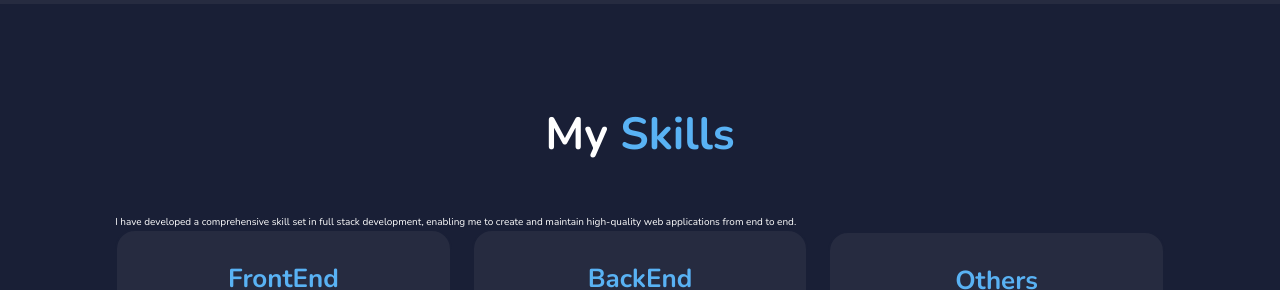
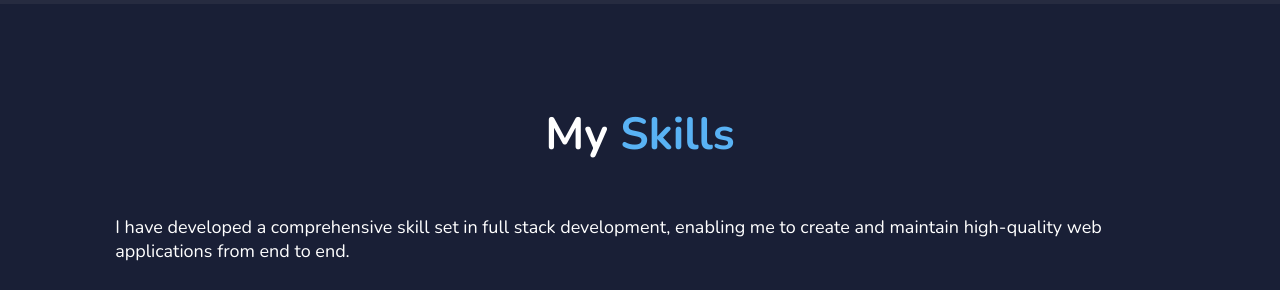
Before and after one commit to sairaj730/sairaj_Portfolio, a plain HTML site: page index.html in a window 1280 px wide. Shown: the part 1596-1886 px from the top of the page. Drawn offline with nearby package versions, Linux system fonts and the light colour scheme.

Commit message:
Update styles.css

```diff
--- a/style/styles.css
+++ b/style/styles.css
@@ -208,6 +208,12 @@ span {
 }
 
 .Skills h2 {
+    margin-bottom: 5rem;
+}
+
+.Skills-explanation {
+    font-size: 1.8rem;
+    margin-top: 2rem;
     margin-bottom: 5rem;
 }
 
```
